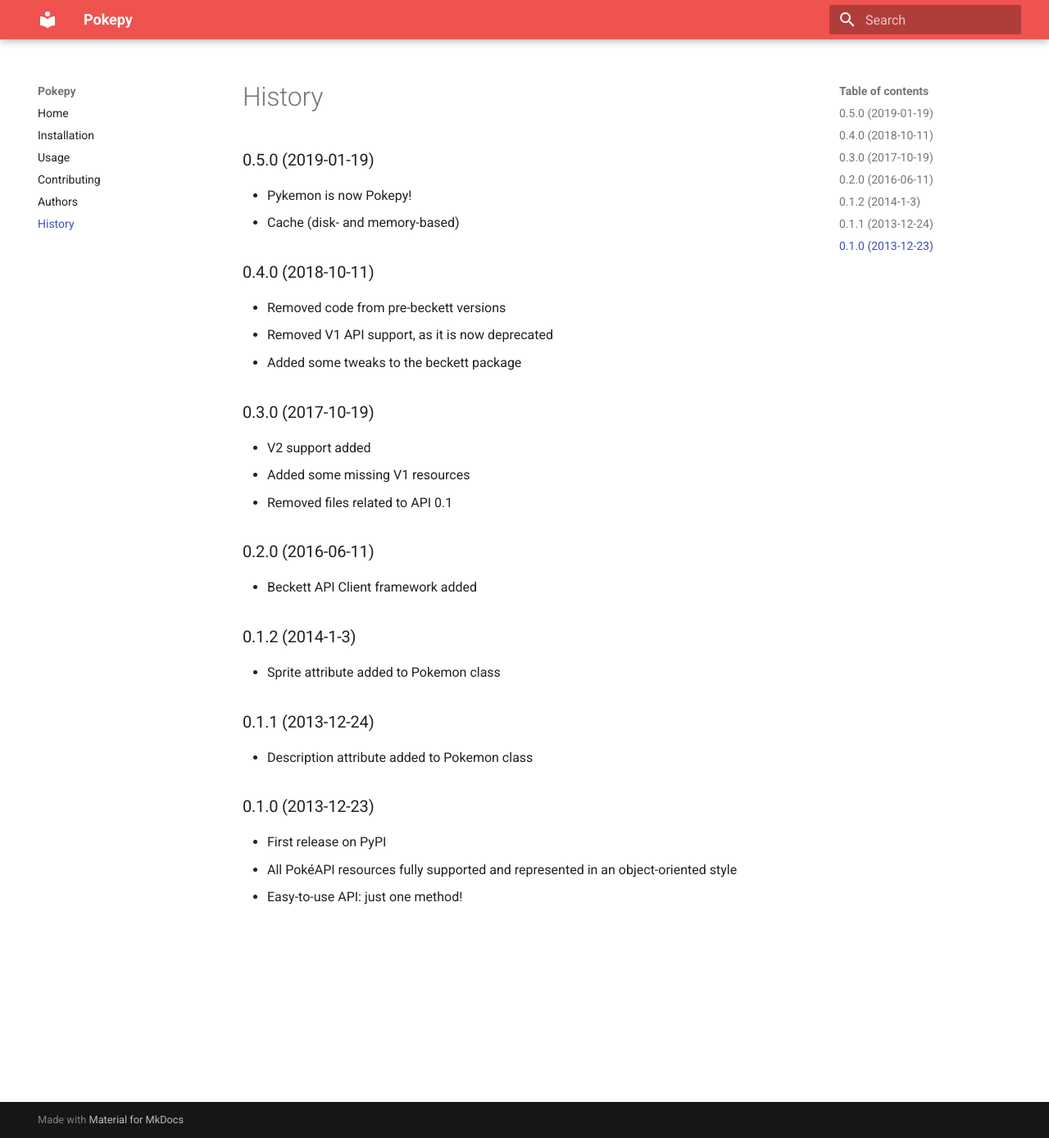
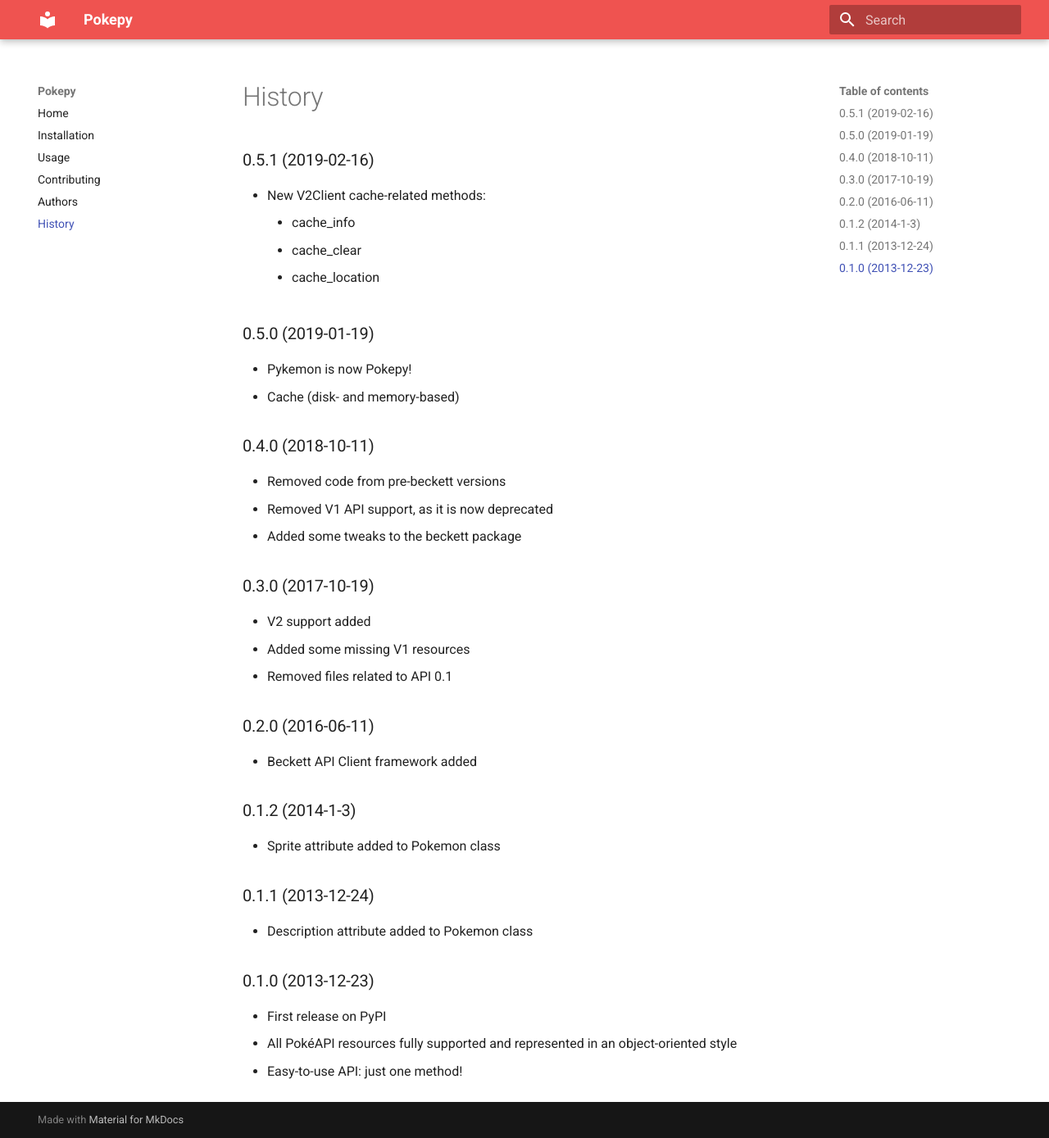
Before and after one commit to PokeAPI/pokepy, an MkDocs documentation site: the page built from docs/history.md, in a window 1280 px wide and 1389 px high. Shown: the whole window at 82% size. Built offline with MkDocs 1.6.1 and Material for MkDocs 9.7.7, drawn with Linux system fonts in a browser that asks for light colours.

Commit message:
Update history.md

```diff
--- a/docs/history.md
+++ b/docs/history.md
@@ -1,4 +1,10 @@
 # History
+### 0.5.1 (2019-02-16)
+* New V2Client cache-related methods:
+    * cache_info
+    * cache_clear
+    * cache_location
+
 ### 0.5.0 (2019-01-19)
 * Pykemon is now Pokepy!
 * Cache (disk- and memory-based)
```
